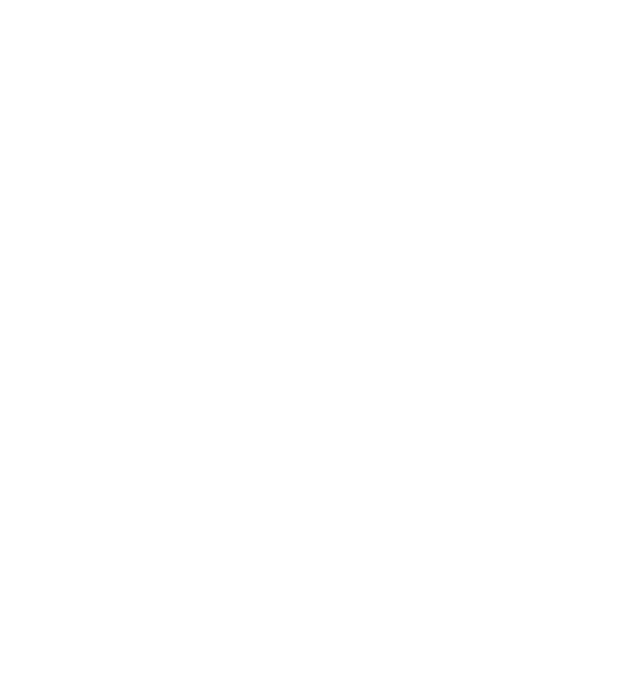
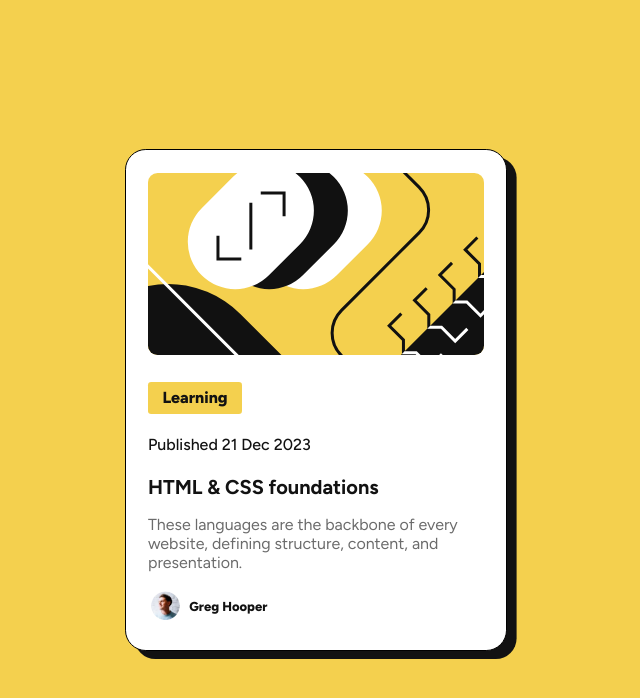
Before and after one commit to Ig0rSP/Blog-card-presentation-exercise, a plain HTML site: page index.html in a window 1280 px wide. Shown: the whole page, without its empty margins (324-964 px from the left). Drawn offline with Linux system fonts and the light colour scheme.

Commit message:
Terminado 1.0

```diff
--- a/index.html
+++ b/index.html
@@ -8,9 +8,33 @@
     <link rel="icon" type="image/png" sizes="32x32" href="./assets/images/favicon-32x32.png">
 
     <title>Frontend Mentor | Blog preview card</title>
+
+    <link rel="preconnect" href="https://fonts.googleapis.com">
+    <link rel="preconnect" href="https://fonts.gstatic.com" crossorigin>
+    <link href="https://fonts.googleapis.com/css2?family=Figtree:ital,wght@0,300..900;1,300..900&display=swap" rel="stylesheet">
   </head>
 
   <body>
+    <main>
+      <img src="assets/images/illustration-article.svg" alt="" id="miniatura">
 
+      <div id="learningInfo">
+        Learning
+      </div>
+      <h4>Published 21 Dec 2023</h2>
+
+      <h1>HTML & CSS foundations</h1>
+
+      <p>These languages are the backbone of every website, defining structure, content, and presentation.</p>
+
+      <table>
+        <tr>
+          <td>
+            <img id="userFoto" src="assets/images/image-avatar.webp" alt="Greg Hooper">
+          </td>
+          <td id="userName">Greg Hooper</td>
+        </tr>
+      </table>
+    </main>
   </body>
 </html>
--- a/style.css
+++ b/style.css
@@ -0,0 +1,77 @@
+
+.figtree-Figtree {
+  font-family: "Figtree", sans-serif;
+  font-optical-sizing: auto;
+  font-weight: 500, 800;
+  font-style: normal;
+}
+
+html, body{
+    background: hsl(47, 88%, 63%);
+    display: flex;
+    align-items: center;
+    justify-content: center;
+    height: 100%;
+    font-family: 'Figtree';
+    color: hsl(0, 0%, 7%);
+}
+
+main{
+    background: hsl(0, 0%, 100%);
+    border-radius: 1.3em;
+    width: min(21em, max(50%, 19em));
+    padding: 1.4em;
+    box-shadow: 0.6em .5em;
+    border: 0.12em solid black;
+}
+
+#miniatura{
+    border-radius: 0.6em;
+    height: 11.43em;
+    width: 100%;
+    margin-bottom: 1.4em;
+    object-fit: cover;
+}
+
+#learningInfo{
+    background: hsl(47, 88%, 63%);
+    width: min-content;
+    padding-left: .9em;
+    padding-right: .9em;
+    padding-bottom: .4em;
+    padding-top: .4em;
+    border-radius: .2em;
+    font-weight: 800;
+    font-size: 16px;
+}
+
+h4{
+    font-size: 16px;
+    font-weight:500;
+}
+
+h1{
+    font-size: 20px;
+}
+
+h1:hover{
+    color: hsl(47, 88%, 63%);
+    cursor:pointer;
+}
+
+p{
+    font-size: 16px;
+    color: hsl(0, 0%, 42%);
+}
+
+#userFoto{
+    width: 1.8em;
+    clip-path: circle();
+}
+
+#userName{
+    font-weight: 800;
+    font-size: 13px;
+    padding-left: .5em;
+    padding-bottom: .35em;
+}
```
Also changed, not shown: 1 other file.
